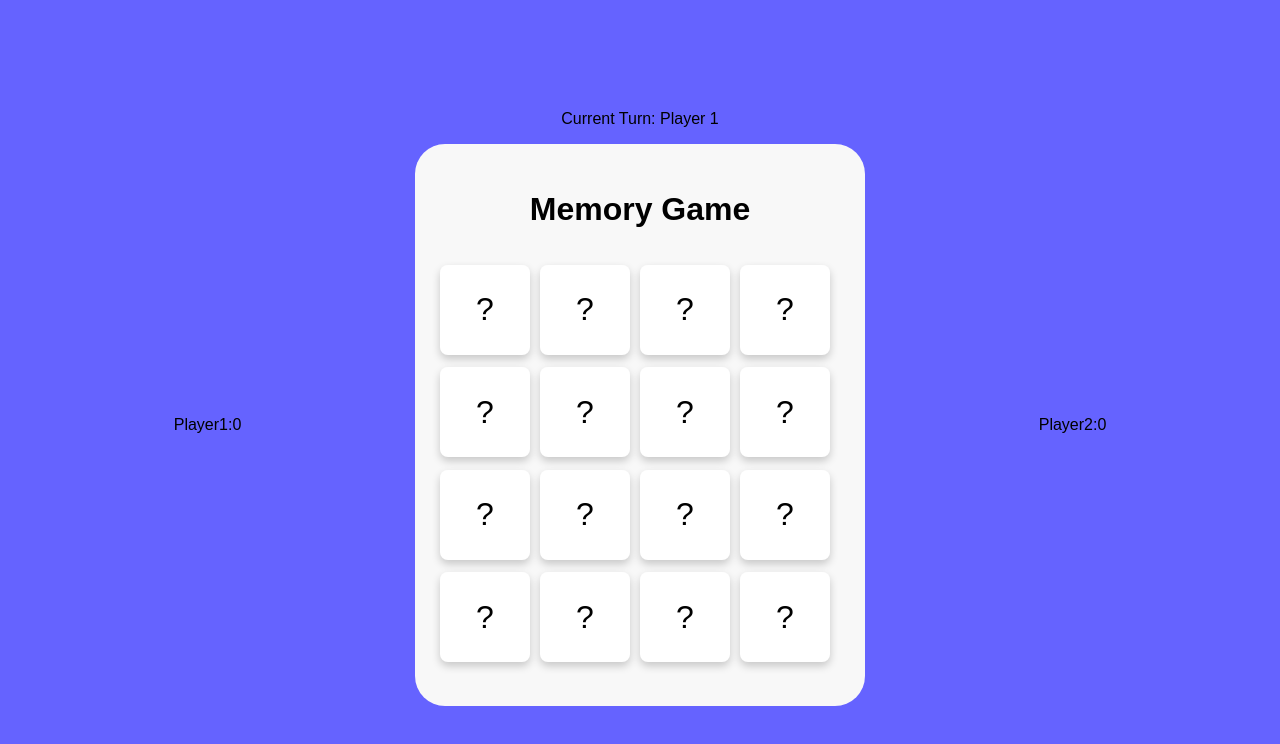
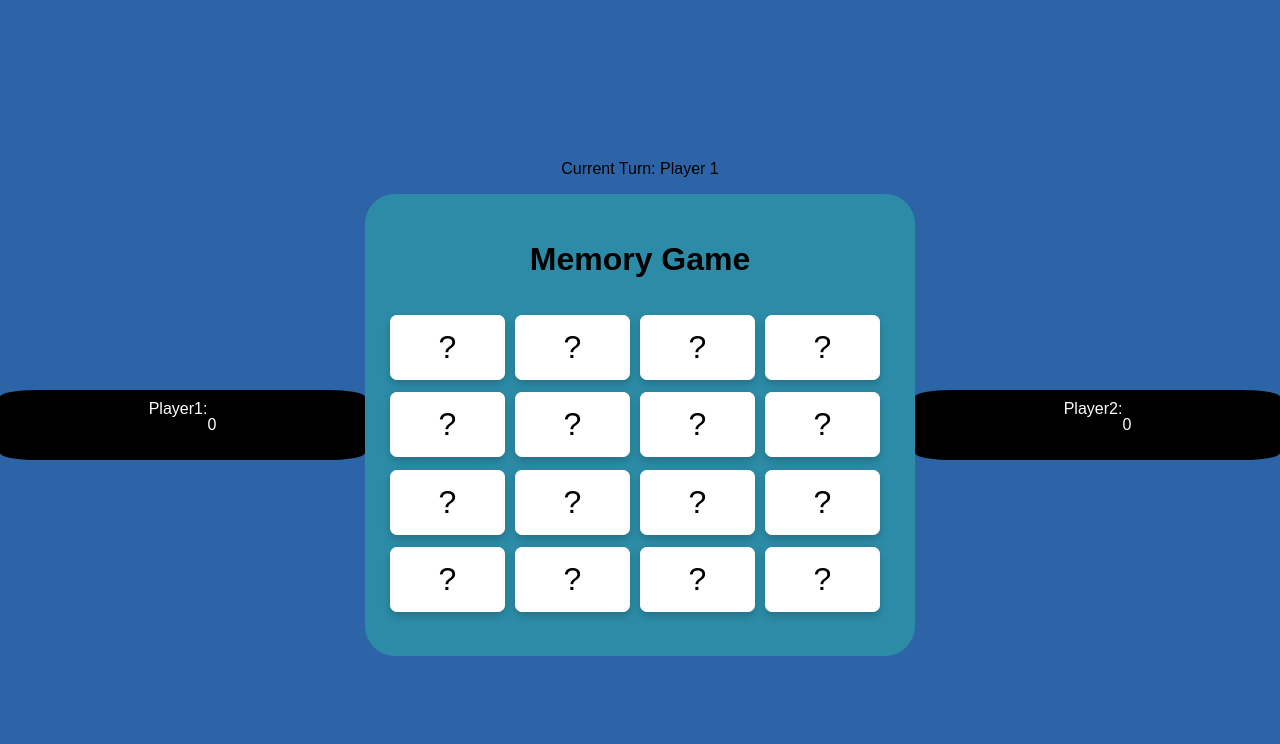
Before and after one commit to amine2010CR/Memory-Game, a plain HTML site: page index.html in a window 1280 px wide. Drawn offline with Linux system fonts and the light colour scheme.

Commit message:
js css html  changes

```diff
--- a/index.html
+++ b/index.html
@@ -13,10 +13,10 @@
         <p>Current Turn: Player <span id="curent-player">1</span></p>
     </div>
     <div class="game">
-        <div class="player1">Player1:0</div>
+        <div class="player">Player1: <p id="player1">0</p>
+        </div>
         <div class="wrapper">
             <h1> Memory Game</h1>
-            <div id="win-message">vsfvsd</div>
             <ul class="cards">
                 <li class="card">
                     <div class="view front-view">?</div>
@@ -100,7 +100,8 @@
             </ul>
 
         </div>
-        <div class="player2">Player2:0</div>
+        <div class="player">Player2: <p id="player2">0</p>
+        </div>
     </div>
 
     <script src="script.js"></script>
--- a/script.js
+++ b/script.js
@@ -5,6 +5,9 @@ let disableDeck = false;
 const cards = document.querySelectorAll(".card");
 const audio1 = new Audio("/sounds/victory-chime-366449.mp3")
 const message = document.getElementById('win');
+let player1Score = 0
+let player2Score = 0
+let courrentPlayer = 1; 2
 
 function win() {
     audio1.play()
@@ -36,6 +39,7 @@ function checkMatch() {
     let emoji2 = cardTwo.querySelector(".back-view").textContent;
 
     if (emoji1 === emoji2) {
+        updateScore()
         matchedPairs++;
         if (matchedPairs === 8) {
             win();
@@ -77,11 +81,23 @@ function resetGame() {
         card.addEventListener("click", flipCard);
     });
 }
+function updateScore() {
+    if (courrentPlayer === 1) {
+        player1Score++
+    } else {
+        player2Score++
+
+    }
+}
+function updateInfo(){
+    const player1 = document.getElementById("player1").textContent
+    const player2 = document.getElementById("player2").textContent
+
+
+}
+
 function showWinMessage() {
-    document.getElementById("win-message").style.display="flex";
+    document.getElementById("win-message").style.display = "flex";
     setTimeout
 
 }
-let player1Score = 0
-let player2Score = 0
-let courrentPlayer = 1;2
--- a/style.css
+++ b/style.css
@@ -1,6 +1,6 @@
 body {
     margin: 0;
-    background: #6563FF;
+    background: #2d64a7;
     font-family: fantasy;
     display: flex;
     flex-direction: column;
@@ -10,7 +10,7 @@ body {
 }
 
 .wrapper {
-    background: #F8F8F8;
+    background: #2bcda760;
     padding: 25px;
     border-radius: 30px;
     position: relative;
@@ -23,8 +23,8 @@ body {
     display: flex;
     flex-wrap: wrap;
     flex-direction: row;
-    width: 400px;
-    height: 400px;
+    width: 500px;
+    height: 300px;
     gap: 10px;
     padding: 0px
 }
@@ -168,7 +168,7 @@ body {
     width: 90px;
     font-size: 1, 5em;
     border: 2px;
-    color: #fff;
+    color: #ffffff;
 }
 .game{
     display: flex;
@@ -181,18 +181,14 @@ body {
     font-weight: bold;
     text-align: center;
     margin-block: 12px;
+    color: #f1fdfd;
 }
-.player1 {
+.player {
     display: flex;
     justify-content: center;
-    padding: 10px 30px;
+    padding: 10px 20px;
     width: 30%;
-
+    color: #fff;
+    border-radius: 10%;
+    background: black 10px;
 }
-.player2 {
-    display: flex;
-    justify-content: center;
-    padding: 10px 30px;
-    width: 30%;
-
-}
```
